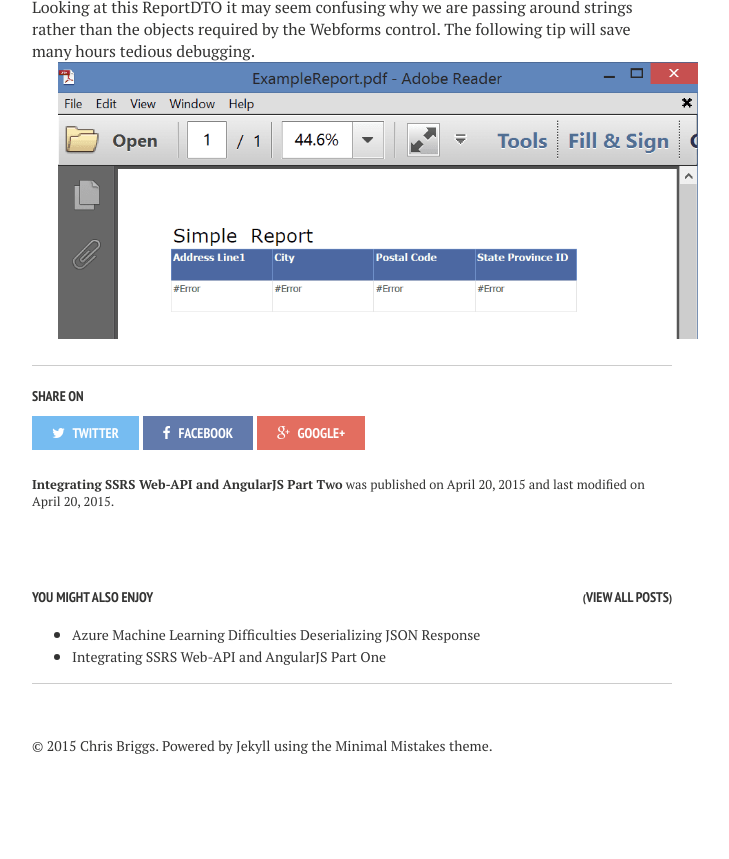
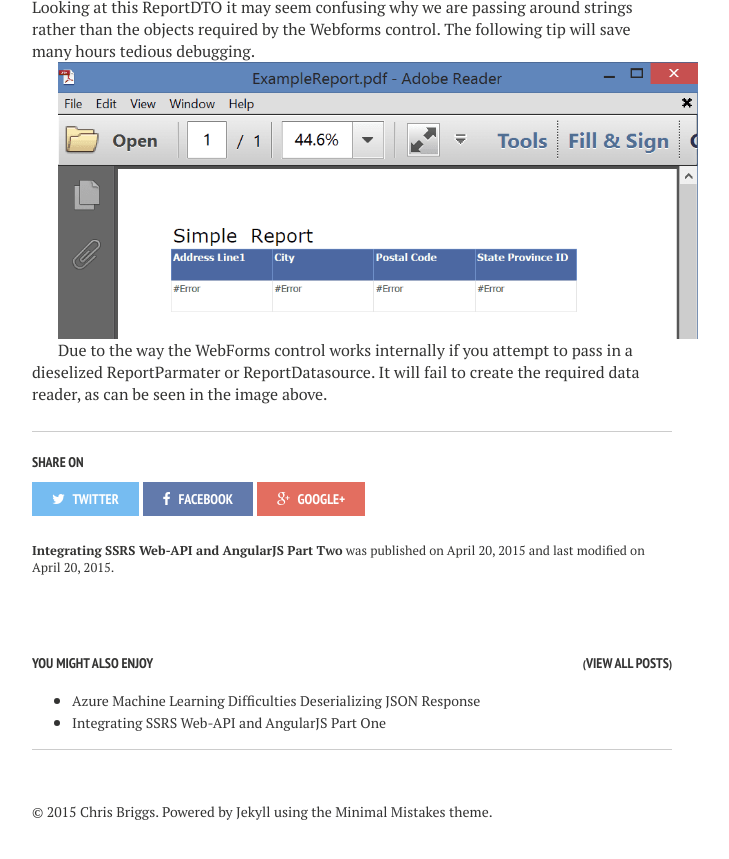
Before and after one commit to Briggsc28/briggsc28.github.io, a Jekyll site: the page built from _posts/2015-04-20-How-to-Integrate-SSRS-and-WebAPI.md, in a window 1280 px wide, cut to the strip 894-1764 px from the top of the page. Shown: the top 859 px of the strip, without its empty margins (288-1017 px from the left). Built offline with Jekyll 4.4.1, drawn with Linux system fonts in a browser that asks for light colours; nearby versions of some CDN libraries; before the commit the page ends 1698 px from its top, so only the background shows below that.

Commit message:
Testing 6

```diff
--- a/_posts/2015-04-20-How-to-Integrate-SSRS-and-WebAPI.md
+++ b/_posts/2015-04-20-How-to-Integrate-SSRS-and-WebAPI.md
@@ -37,3 +37,5 @@ Add the following Class to your solution.
 Looking at this ReportDTO it may seem confusing why we are passing around strings rather than the objects required by the Webforms control. The following tip will save many hours tedious debugging.
 
 ![Error ocurrs when attempting to pass in a dieselized ReportParmater or ReportDatasource](/images/2015-04-20_16-15-11-compressor.png)
+
+Due to the way the WebForms control works internally if you attempt to pass in a dieselized ReportParmater or ReportDatasource. It will fail to create the required data reader, as can be seen in the image above.
```
